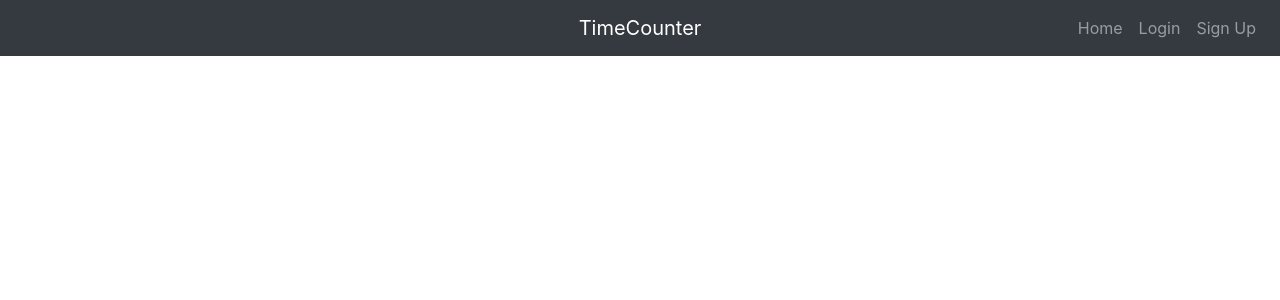
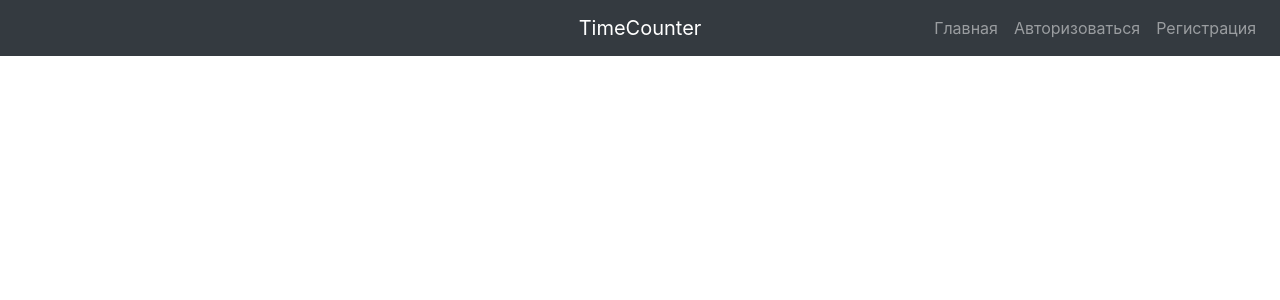
Before and after one commit to artsun/TimeCounter, a Python web app: template templates/index.html in a window 1280 px wide. Shown: the top 300 px of the page. Run offline with Jinja, Linux system fonts and the light colour scheme; the template is opened without the code that fills it, so the values that code supplies are empty; some libraries are stand-ins or nearby versions.

Commit message:
Update base.html

```diff
--- a/templates/base.html
+++ b/templates/base.html
@@ -12,10 +12,7 @@
         <ul class="navbar-nav mr-auto">
             {% if current_user.is_authenticated %}
             <li class="nav-item">
-                <a class="nav-link" href="#">Link</a>
-            </li>
-            <li class="nav-item">
-                <a class="nav-link" href="#">Link</a>
+                <a class="nav-link" href="#">Статистика <b>{{name}}</b></a>
             </li>
             {% endif %}
         </ul>
@@ -29,24 +26,24 @@
     <div class="navbar-collapse collapse w-100 order-3 dual-collapse2">
         <ul class="navbar-nav ml-auto">
             <li class="nav-item">
-                <a class="nav-link" href="{{ url_for('indx.indx_page') }}">Home</a>
+                <a class="nav-link" href="{{ url_for('common.main_page') }}">Главная</a>
             </li>
             {% if current_user.is_authenticated %}
             <li class="nav-item">
-                <a class="nav-link" href="{{ url_for('indx.profile_page') }}">Profile</a>
+                <a class="nav-link" href="{{ url_for('common.profile_page') }}">Профиль</a>
             </li>
             {% endif %}
             {% if not current_user.is_authenticated %}
             <li class="nav-item">
-                <a class="nav-link" href="{{ url_for('auth.login') }}">Login</a>
+                <a class="nav-link" href="{{ url_for('auth.login_page') }}">Авторизоваться</a>
             </li>
             <li class="nav-item">
-                <a class="nav-link" href="{{ url_for('auth.signup') }}">Sign Up</a>
+                <a class="nav-link" href="{{ url_for('auth.signup_page') }}">Регистрация</a>
             </li>
             {% endif %}
             {% if current_user.is_authenticated %}
             <li class="nav-item">
-                <a class="nav-link" href="{{ url_for('auth.logout') }}">Logout</a>
+                <a class="nav-link" href="{{ url_for('auth.logout_page') }}">Выход</a>
             </li>
             {% endif %}
         </ul>
```
